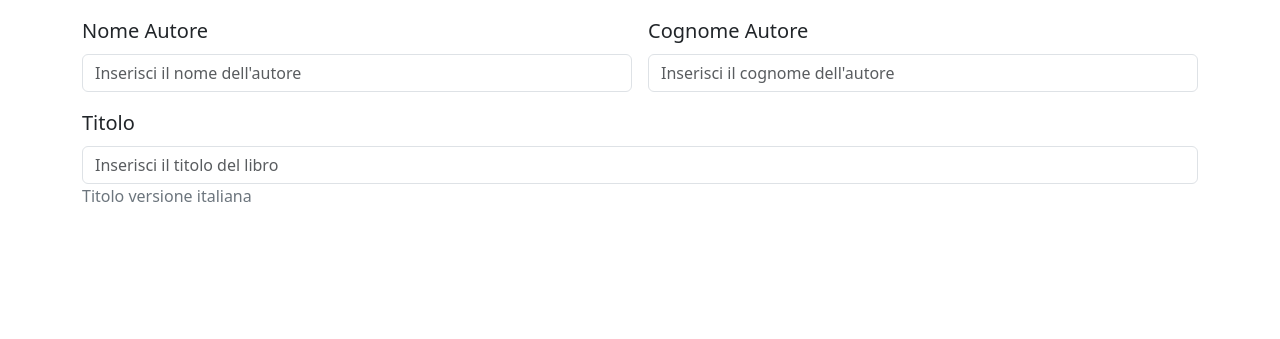
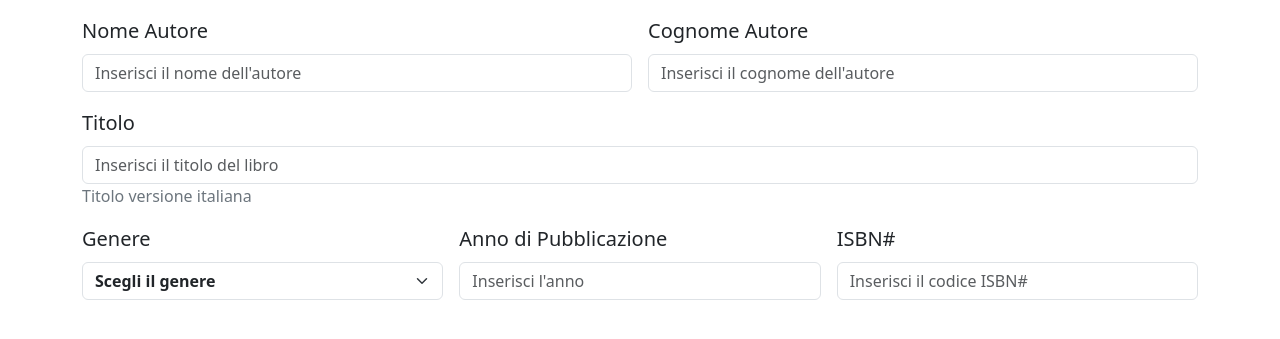
Before and after one commit to alexciccarese/html-css-bootstrap-dashboard, a plain HTML site: page new-book.html in a window 1280 px wide. Shown: the part 177-516 px from the top of the page. Drawn offline with nearby package versions, Linux system fonts and the light colour scheme.

Commit message:
add dropdown element

```diff
--- a/assets/style.css
+++ b/assets/style.css
@@ -0,0 +1,3 @@
+#select {
+  font-weight: 600;
+}
--- a/new-book.html
+++ b/new-book.html
@@ -11,6 +11,8 @@
       rel="stylesheet"
       integrity="sha384-QWTKZyjpPEjISv5WaRU9OFeRpok6YctnYmDr5pNlyT2bRjXh0JMhjY6hW+ALEwIH"
       crossorigin="anonymous">
+
+      <link rel="stylesheet" href="./assets/style.css">
   </head>
   <body>
 
@@ -74,6 +76,23 @@
                 Titolo versione italiana
               </div>
             </div>
+            <div class="col-12 col-md-4">
+              <label for="formFile" class="form-label fs-5 fw-medium">Genere</label>
+              <select id="select" class="form-select" aria-label="Default select example">
+                <option selected>Scegli il genere</option>
+                <option value="1">One</option>
+                <option value="2">Two</option>
+                <option value="3">Three</option>
+              </select>
+            </div>
+            <div class="col-12 col-md-4">
+              <label for="formFile" class="form-label fs-5 fw-medium">Anno di Pubblicazione</label>
+              <input type="password" class="form-control" id="inputPassword2" placeholder="Inserisci l'anno" required>
+            </div>
+            <div class="col-12 col-md-4">
+              <label for="formFile" class="form-label fs-5 fw-medium">ISBN#</label>
+              <input type="password" class="form-control" id="inputPassword2" placeholder="Inserisci il codice ISBN#" required>
+            </div>
           </form>
           <!-- /aggiungi nuovo libro form -->
 
```
Also changed, not shown: index.html (+2 -0 lines).
